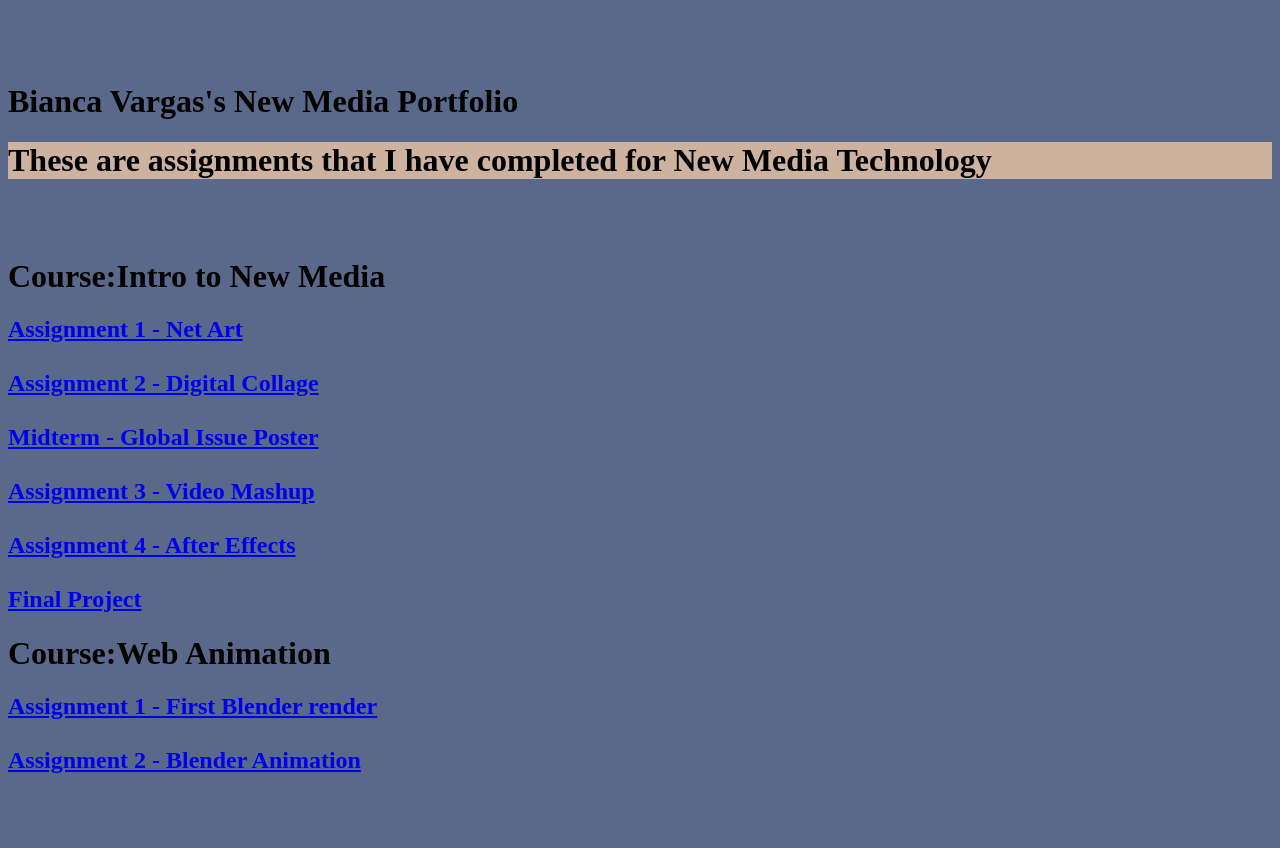
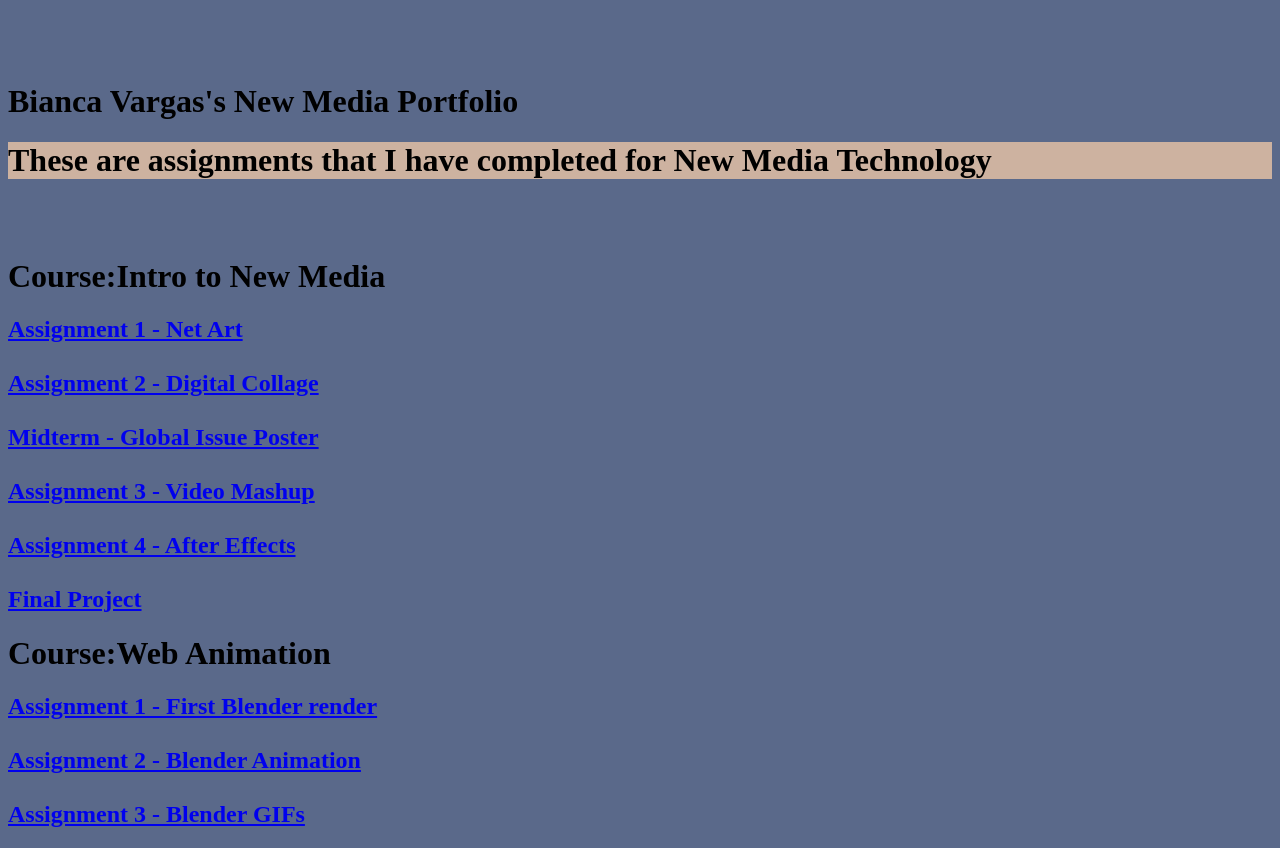
Before and after one commit to mrsalves0109/mrsalves0109.github.io, a plain HTML site: page index.html in a window 1280 px wide. Before the commit the page ends 800 px from the top, so only its background shows below. Drawn offline with Linux system fonts and the light colour scheme.

Commit message:
Update index.html

```diff
--- a/index.html
+++ b/index.html
@@ -33,6 +33,8 @@ a:hover { color:green;}
   <a href="BlenderAssignment1.html">Assignment 1 - First Blender render</a>
   <br></br>
   <a href="BlenderAssignment2.html">Assignment 2 - Blender Animation</a>
+  <br></br>
+ <a href="Blendergifs.html">Assignment 3 - Blender GIFs</a>
 </h2>
 
 </body>
```
